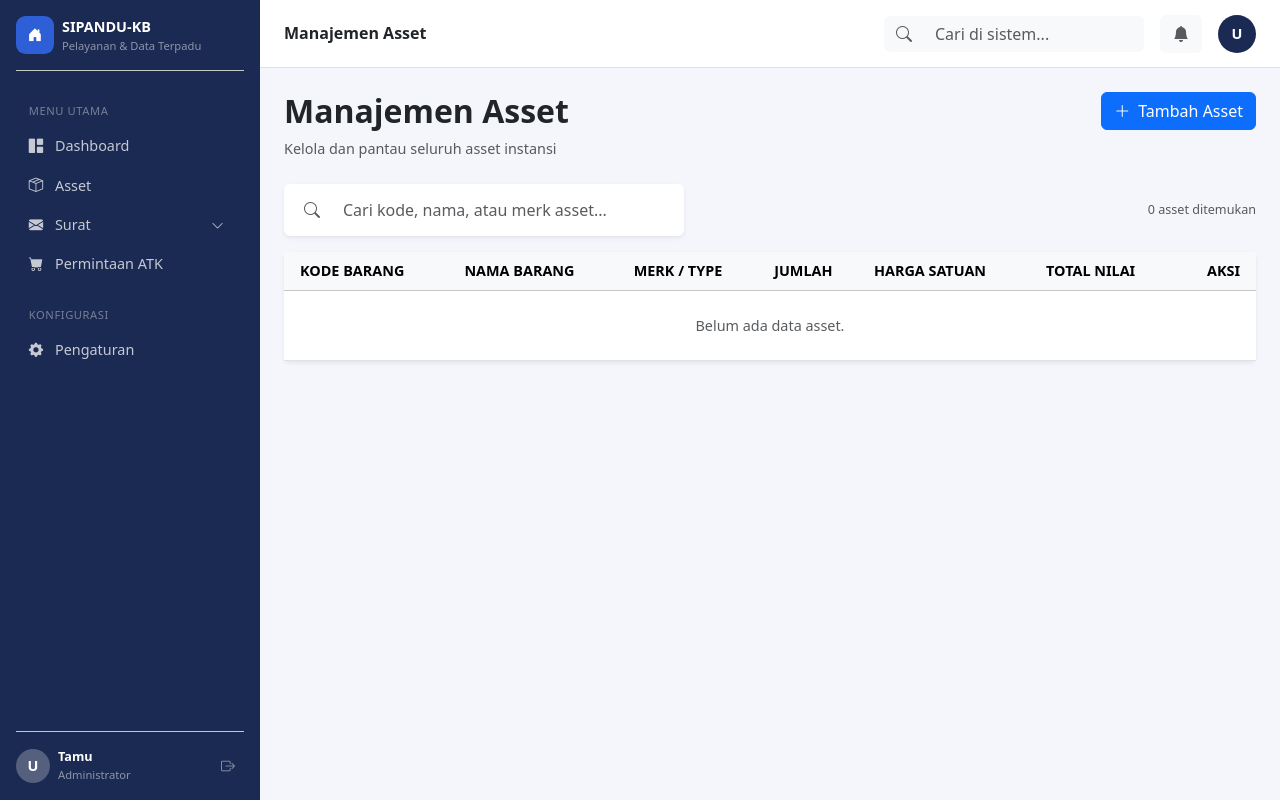
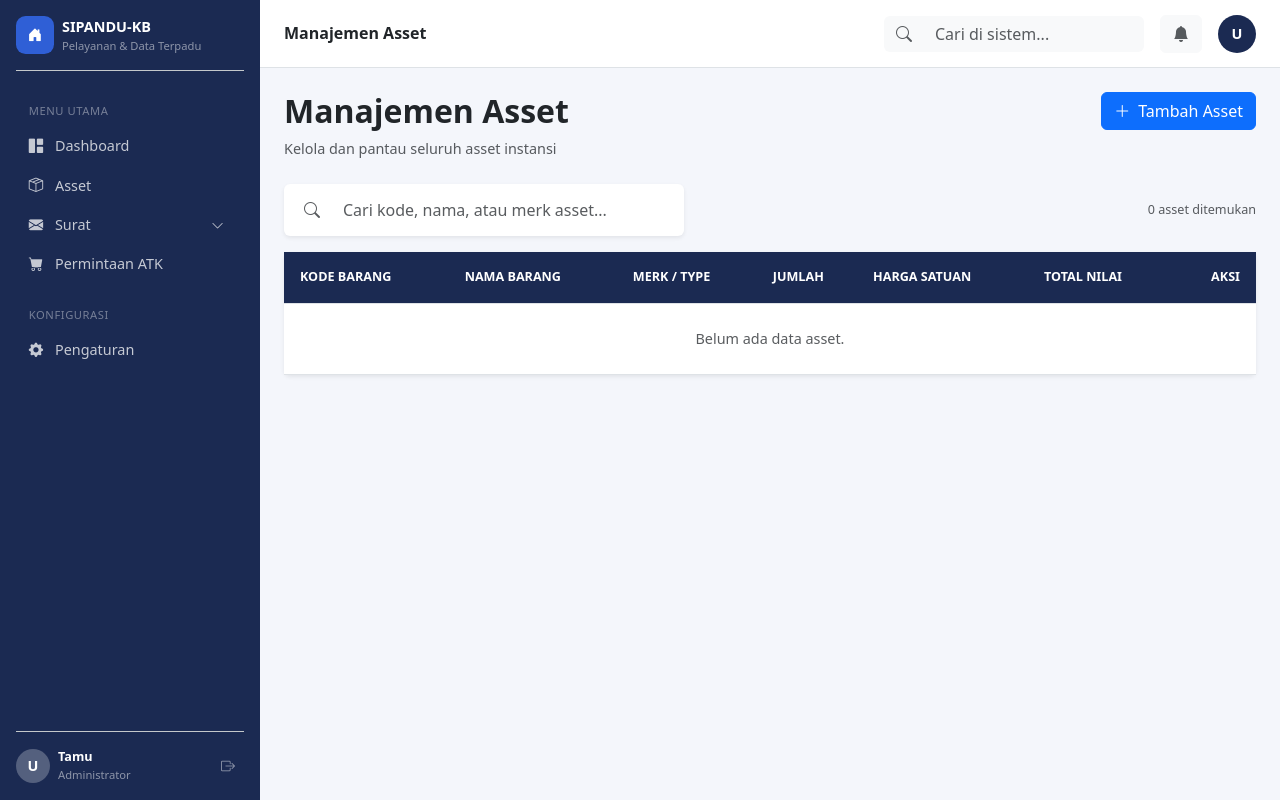
Before and after one commit to AhmadGhozi/Website-SIPANDU, a Django app: page /asset/ in a window 1280 px wide. Run offline with Django 5.2, Linux system fonts and the light colour scheme; data that the repository does not hold is empty.

Commit message:
Penyesuaian tampilan Table pada Page asset

```diff
--- a/templates/asset/asset_list.html
+++ b/templates/asset/asset_list.html
@@ -40,21 +40,25 @@
 <div class="card border-0 shadow-sm">
     <div class="table-responsive">
         <table class="table align-middle mb-0">
-            <thead class="table-light">
+            <thead>
                 <tr>
-                    <th class="ps-3">KODE BARANG</th>
-                    <th>NAMA BARANG</th>
-                    <th>MERK / TYPE</th>
-                    <th>JUMLAH</th>
-                    <th>HARGA SATUAN</th>
-                    <th>TOTAL NILAI</th>
-                    <th class="text-end pe-3">AKSI</th>
+                    <th class="ps-3 py-3 text-uppercase small fw-bold text-white" style="background-color: var(--navy);">Kode Barang</th>
+                    <th class="py-3 text-uppercase small fw-bold text-white" style="background-color: var(--navy);">Nama Barang</th>
+                    <th class="py-3 text-uppercase small fw-bold text-white" style="background-color: var(--navy);">Merk / Type</th>
+                    <th class="py-3 text-uppercase small fw-bold text-white" style="background-color: var(--navy);">Jumlah</th>
+                    <th class="py-3 text-uppercase small fw-bold text-white" style="background-color: var(--navy);">Harga Satuan</th>
+                    <th class="py-3 text-uppercase small fw-bold text-white" style="background-color: var(--navy);">Total Nilai</th>
+                    <th class="text-end pe-3 py-3 text-uppercase small fw-bold text-white" style="background-color: var(--navy);">Aksi</th>
                 </tr>
             </thead>
             <tbody>
                 {% for asset in daftar_asset %}
-                <tr>
-                    <td class="ps-3 text-muted">{{ asset.kode_barang }}</td>
+                <tr style="border-bottom: 1px solid #F0F1F5;">
+                    <td class="ps-3 py-3">
+                        <span class="badge rounded-pill px-3 py-2 bg-success" style="font-weight: 600;">
+                            {{ asset.kode_barang }}
+                        </span>
+                    </td>
                     <td class="fw-semibold">{{ asset.nama_barang }}</td>
                     <td class="text-muted">{{ asset.merk_type }}</td>
                     <td>{{ asset.jumlah }}</td>
@@ -65,11 +69,11 @@
                             <i class="bi bi-pencil"></i> Edit
                         </a>
                         <button type="button" class="btn btn-sm btn-outline-danger"
-                        data-bs-toggle="modal" data-bs-target="#modalHapus"
-                        data-nama="{{ asset.nama_barang }}" data-kode="{{ asset.kode_barang }}"
-                        data-url="{% url 'asset:asset_delete' asset.pk %}">
-                        <i class="bi bi-trash"></i> Hapus
-                    </button>
+                                data-bs-toggle="modal" data-bs-target="#modalHapus"
+                                data-nama="{{ asset.nama_barang }}" data-kode="{{ asset.kode_barang }}"
+                                data-url="{% url 'asset:asset_delete' asset.pk %}">
+                            <i class="bi bi-trash"></i> Hapus
+                        </button>
                     </td>
                 </tr>
                 {% empty %}
```
